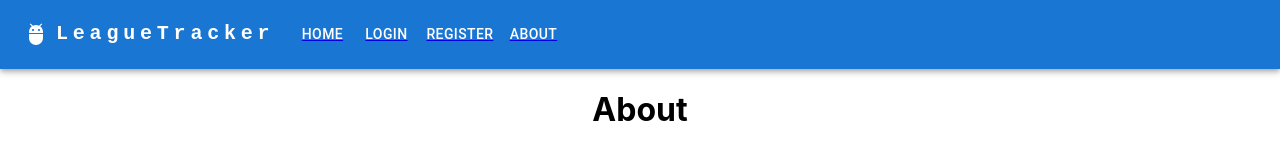
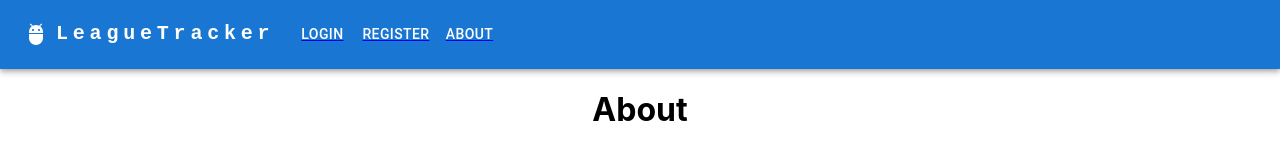
Before and after one commit to OresFCK/LeageTracker, a React (Create React App) app: page /about in a window 1280 px wide. Shown: the top 151 px of the page. Built offline with nearby package versions, Linux system fonts and the light colour scheme.

Commit message:
redirecting user to home page after login

```diff
--- a/src/navigation/pages/layout.js
+++ b/src/navigation/pages/layout.js
@@ -12,7 +12,7 @@ import Button from '@mui/material/Button';
 import MenuItem from '@mui/material/MenuItem';
 import AdbIcon from '@mui/icons-material/Adb';
 
-const pages = ['Home', 'Login', 'Register', 'About'];
+const pages = ['Login', 'Register', 'About'];
 
 const Layout = () => {
 
--- a/src/navigation/pages/login.js
+++ b/src/navigation/pages/login.js
@@ -4,6 +4,7 @@ import Button from '@mui/material/Button';
 import styled from 'styled-components';
 import axios from 'axios';
 import api from './api/registerAndLoginApi'
+import { useNavigate } from 'react-router-dom';
 
 const Container = styled.div`
   display: flex;
@@ -21,6 +22,7 @@ const Login = () => {
 
   const [email, setEmail] = useState('');
   const [password, setPassword] = useState('');
+  const navigate = useNavigate();
 
   const handleSubmit = async (event) => {
     event.preventDefault();
@@ -33,6 +35,7 @@ const Login = () => {
 
       // Handle the response as needed
       console.log('Login successful');
+      navigate('/home');
     } catch (error) {
       // Handle the error response
       console.error('Login failed:', error);
@@ -43,6 +46,7 @@ const Login = () => {
     <FormContainer>
         <h1>Login</h1>
           <form onSubmit={handleSubmit}>
+
             <TextField
             value={email}
             onChange={(event) => setEmail(event.target.value)}
@@ -51,6 +55,7 @@ const Login = () => {
              label="Email"
              variant="outlined"
              type='email' />
+
             <TextField
             value={password}
             onChange={(event) => setPassword(event.target.value)}
@@ -59,7 +64,9 @@ const Login = () => {
             label="Password"
             variant="outlined"
             type='password' />
+
             <Button sx={{display:'block', marginBottom:'15px'}} variant="contained" type='submit'>Login</Button>
+
           </form>
         </FormContainer>
     </Container>
--- a/src/navigation/pages/register.js
+++ b/src/navigation/pages/register.js
@@ -45,6 +45,7 @@ const Register = () => {
     <FormContainer>
         <h1>Registration</h1>
           <form onSubmit={handleSubmit}>
+
             <TextField
             value={nickname}
             onChange={(event) => setNickname(event.target.value)}
@@ -53,6 +54,7 @@ const Register = () => {
             label="Nickname"
             variant="outlined"
             />
+
             <TextField
             value={email}
             onChange={(event) => setEmail(event.target.value)}
@@ -62,6 +64,7 @@ const Register = () => {
             variant="outlined"
             type='email'
             />
+
             <TextField
             value={password}
             onChange={(event) => setPassword(event.target.value)}
@@ -71,7 +74,9 @@ const Register = () => {
             variant="outlined"
             type='password'
             />
+
             <Button sx={{display:'block', marginBottom:'15px'}} variant="contained" type='submit'>Register</Button>
+
           </form>
         </FormContainer>
     </Container>
```
